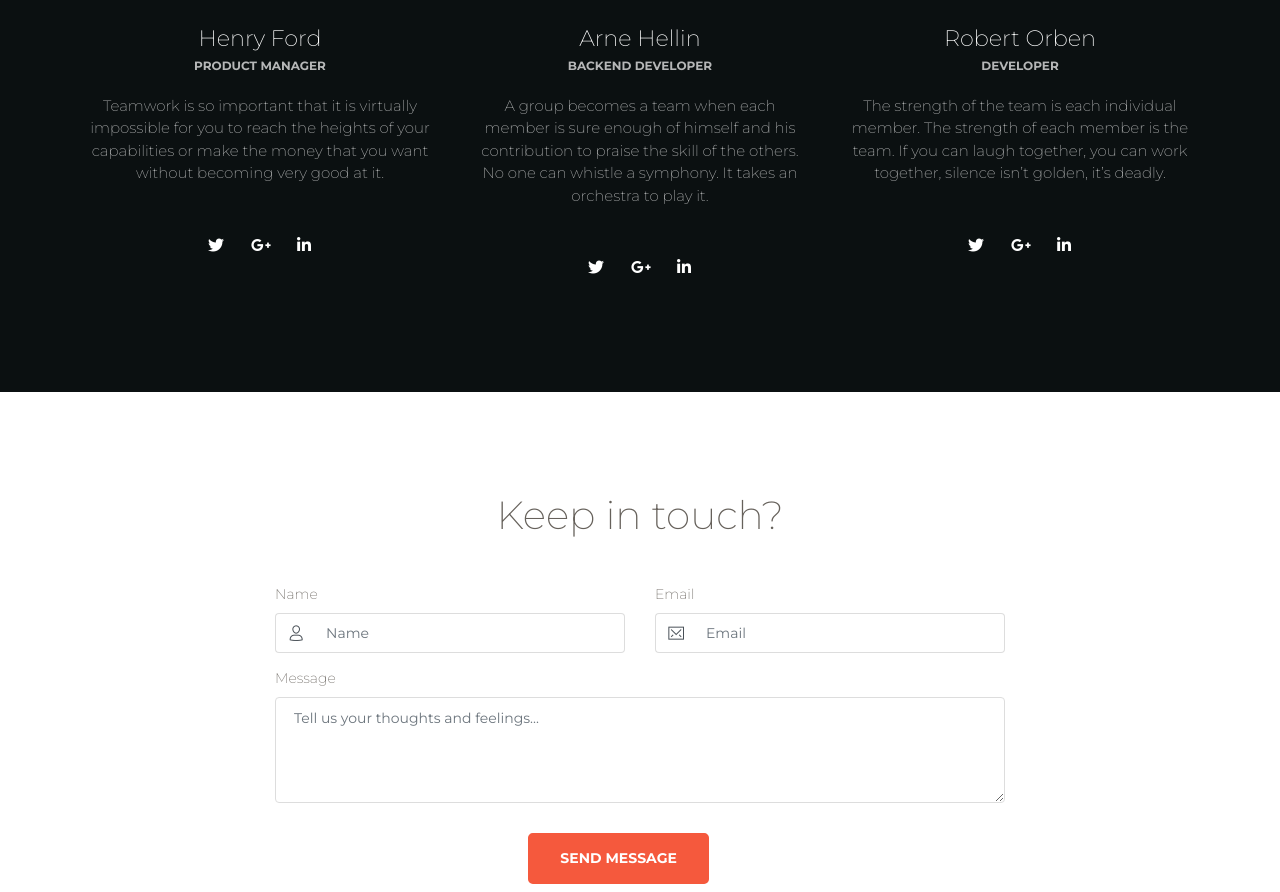
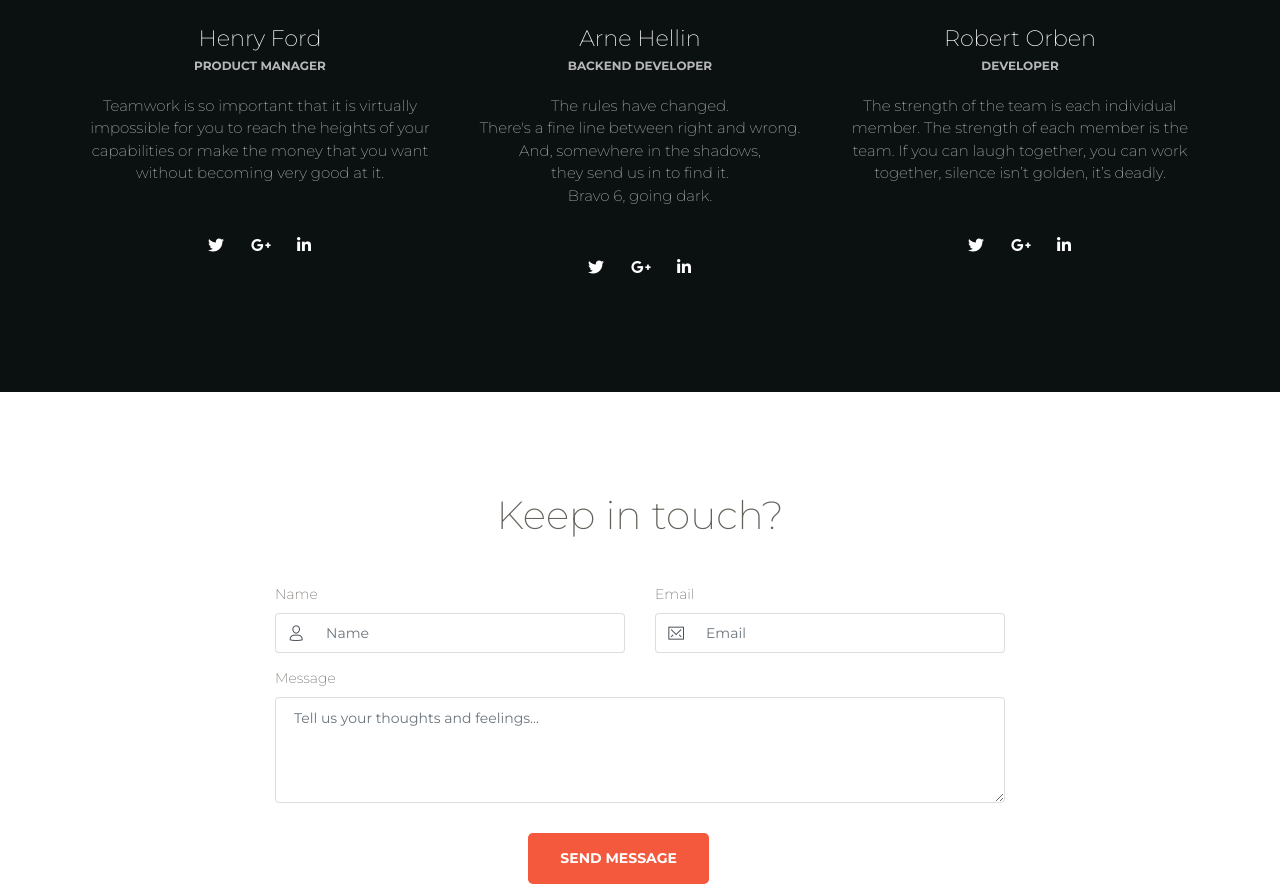
Before and after one commit to pcjerry/ProjectJS, a React (Create React App) app in the folder webapp/: page / in a window 1280 px wide. Shown: the part 1993-2885 px from the top of the page. Built offline with nearby package versions, Linux system fonts and the light colour scheme; no server answers.

Commit message:
Changed quote

```diff
--- a/webapp/src/components/LandingPage.js
+++ b/webapp/src/components/LandingPage.js
@@ -209,10 +209,11 @@
                                             </div>
                                         </a>
                                         <p className="card-description text-center">
-                                            A group becomes a team when each member is sure enough of
-                                            himself and his contribution to praise the skill of the
-                                            others. No one can whistle a symphony. It takes an
-                                            orchestra to play it.
+                                            The rules have changed.<br/>
+                                            There's a fine line between right and wrong.<br/>
+                                            And, somewhere in the shadows,<br/>
+                                            they send us in to find it.<br/>
+                                            Bravo 6, going dark.<br/>
                                         </p>
                                     </CardBody>
                                     <CardFooter className="text-center">
```
